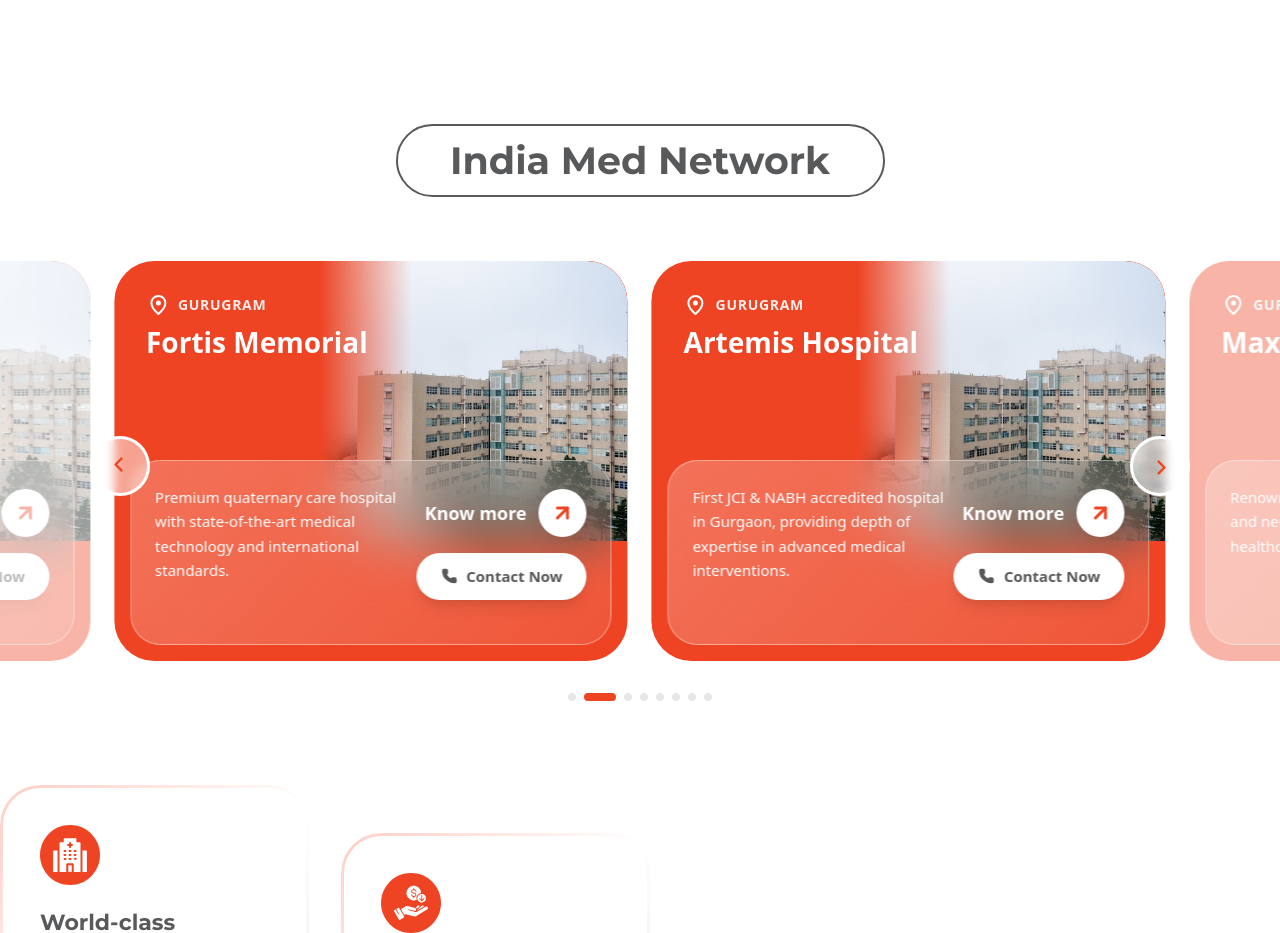
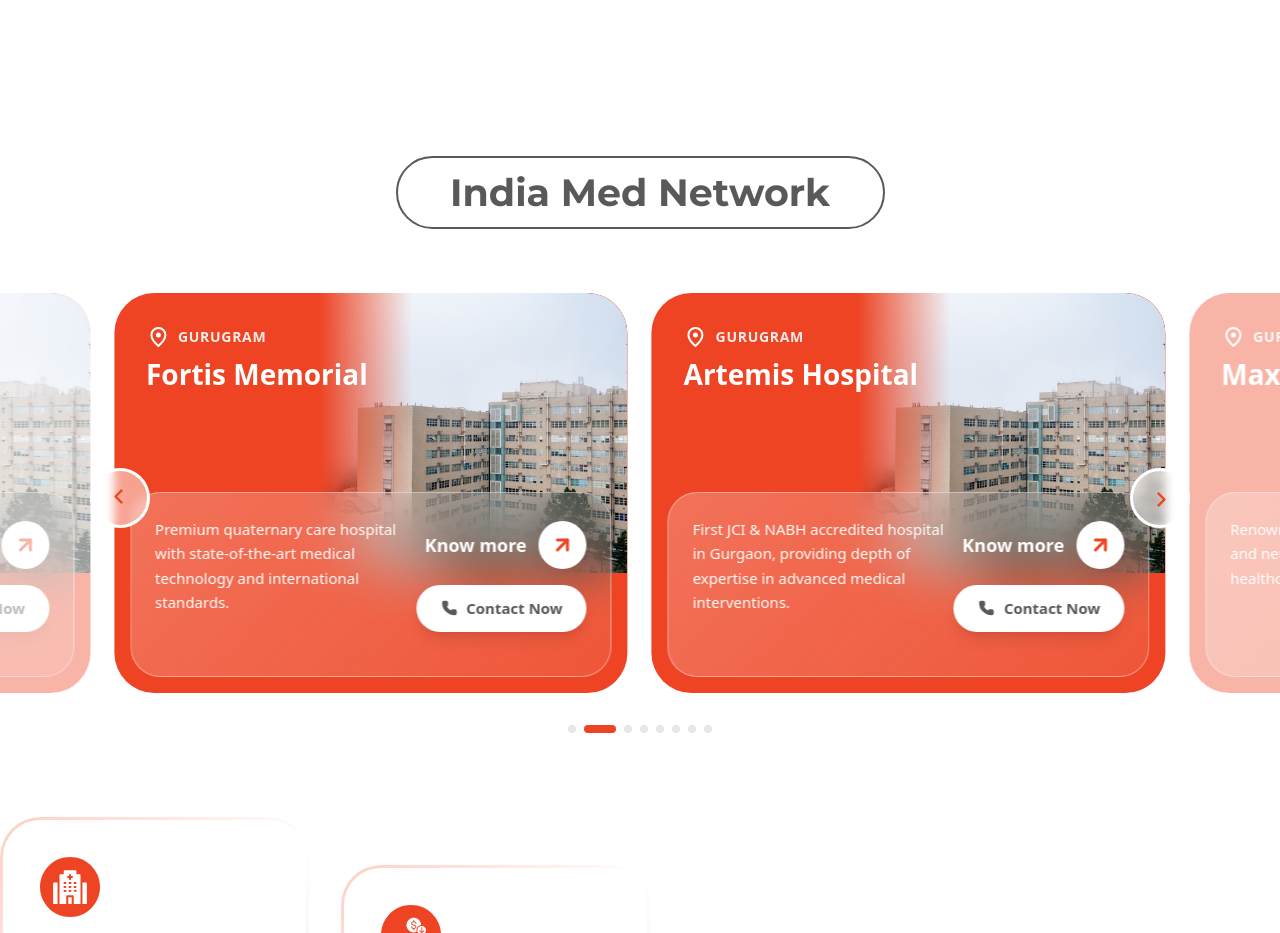
Before and after one commit to danish-rizwan-dev/india-med, a Next.js app: page /en in a window 1280 px wide. Shown: the part 2620-3553 px from the top of the page. Built offline with nearby package versions, Linux system fonts and the light colour scheme.

Commit message:
fix: increase gap between WhyChooseUs and IndiaMedNetwork sections

```diff
--- a/components/sections/IndiaMedNetwork.tsx
+++ b/components/sections/IndiaMedNetwork.tsx
@@ -102,7 +102,7 @@
   }, [emblaApi]);
 
   return (
-    <section className="relative w-full bg-transparent flex flex-col items-center mt-12 lg:mt-16 mb-16 overflow-hidden">
+    <section className="relative w-full bg-transparent flex flex-col items-center mt-20 lg:mt-24 mb-16 overflow-hidden">
 
       {/* HEADING */}
       <div
```
